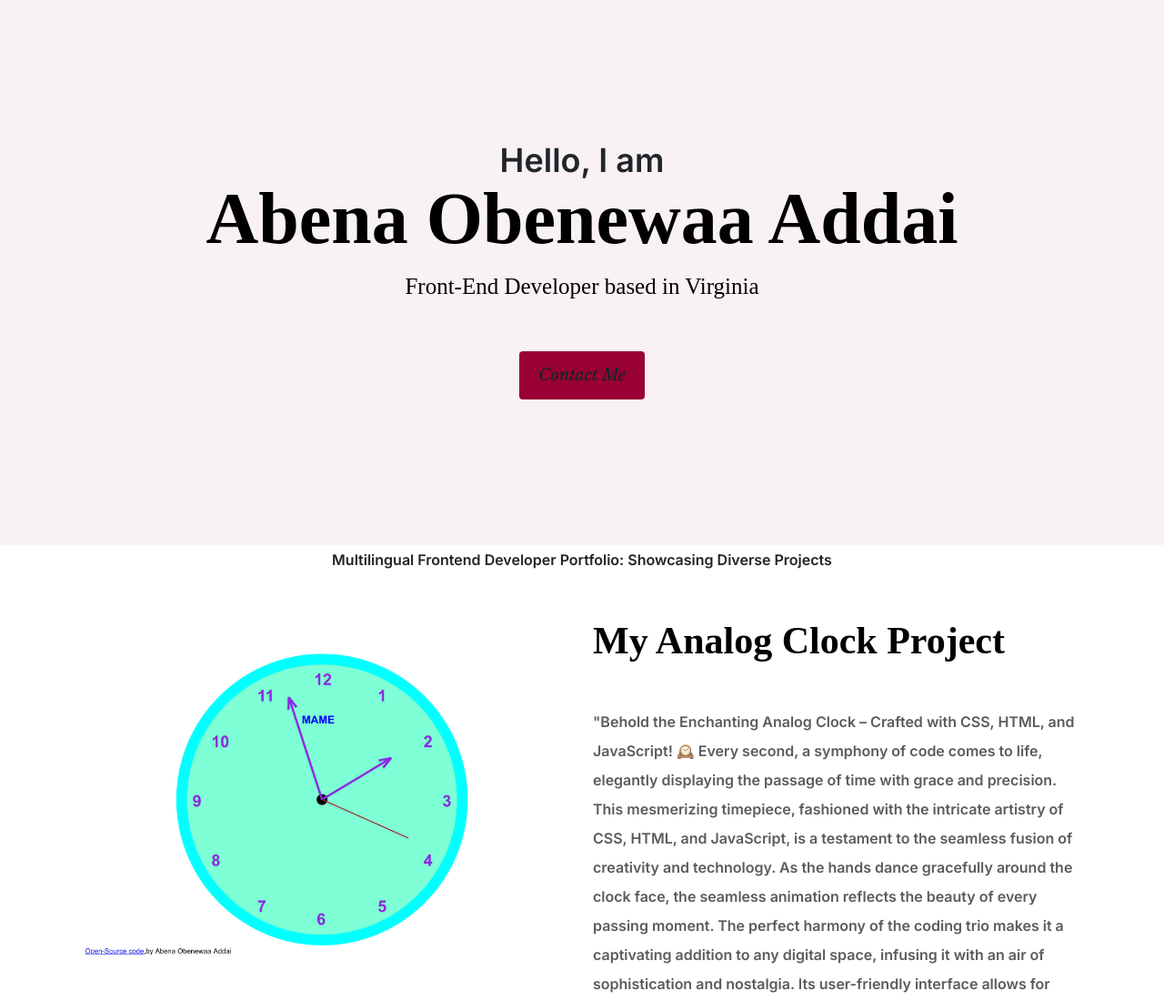
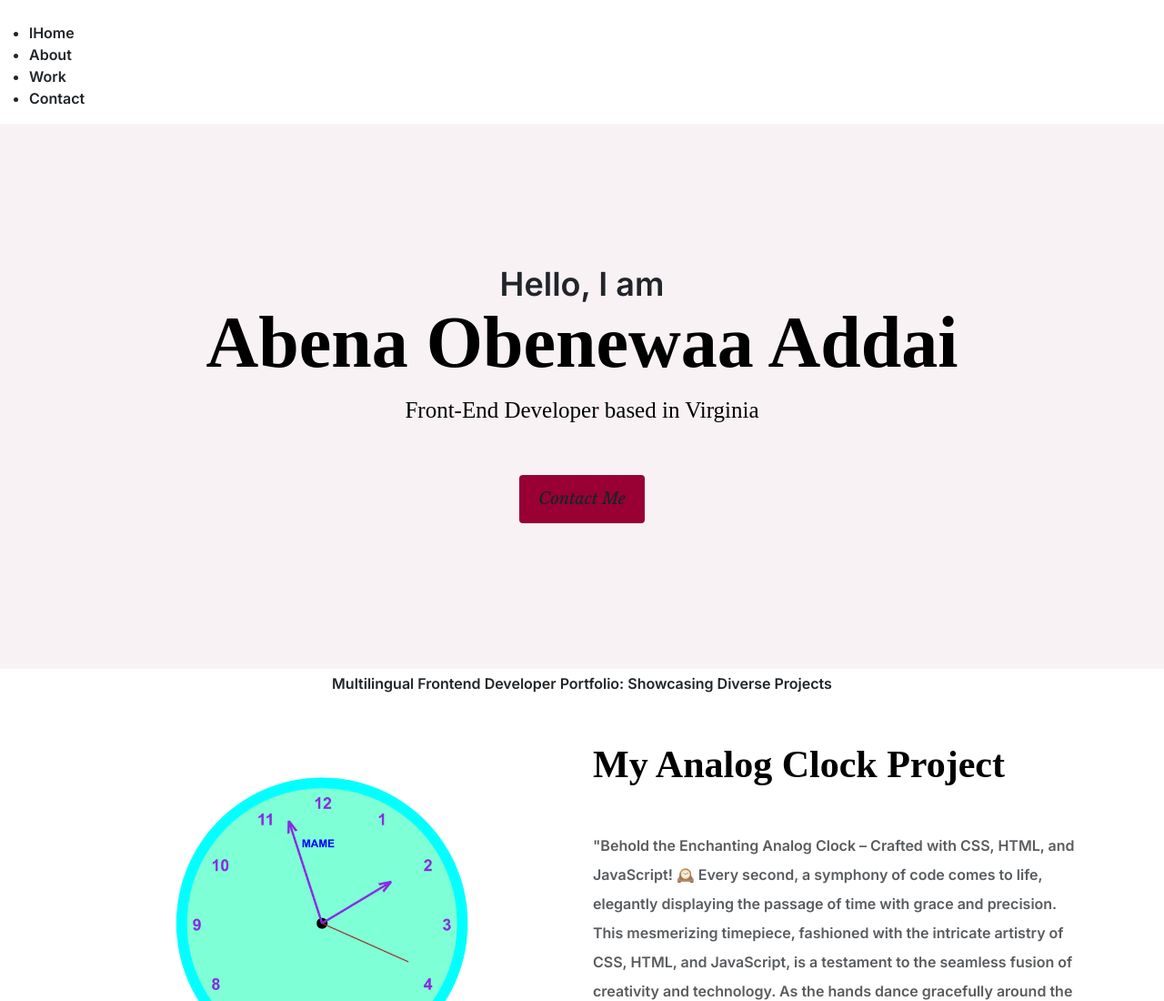
Before and after one commit to Abena31/responsive-portfolio, a plain HTML site: page index.html in a window 1280 px wide. Shown: the top 1100 px of the page at 91% size. Drawn offline with nearby package versions, Linux system fonts and the light colour scheme; a web font is replaced by a local one.

Commit message:
Update index.html

```diff
--- a/index.html
+++ b/index.html
@@ -23,6 +23,15 @@
     <title>My Portfolio</title>
   </head>
   <body>
+    <nav>
+      <img src="" alt="" />
+      <ul>
+        <li>lHome</li>
+        <li>About</li>
+        <li>Work</li>
+        <li>Contact</li>
+      </ul>
+    </nav>
     <div class="hero">
       <p>Hello, I am</p>
       <h1>Abena Obenewaa Addai</h1>
```
